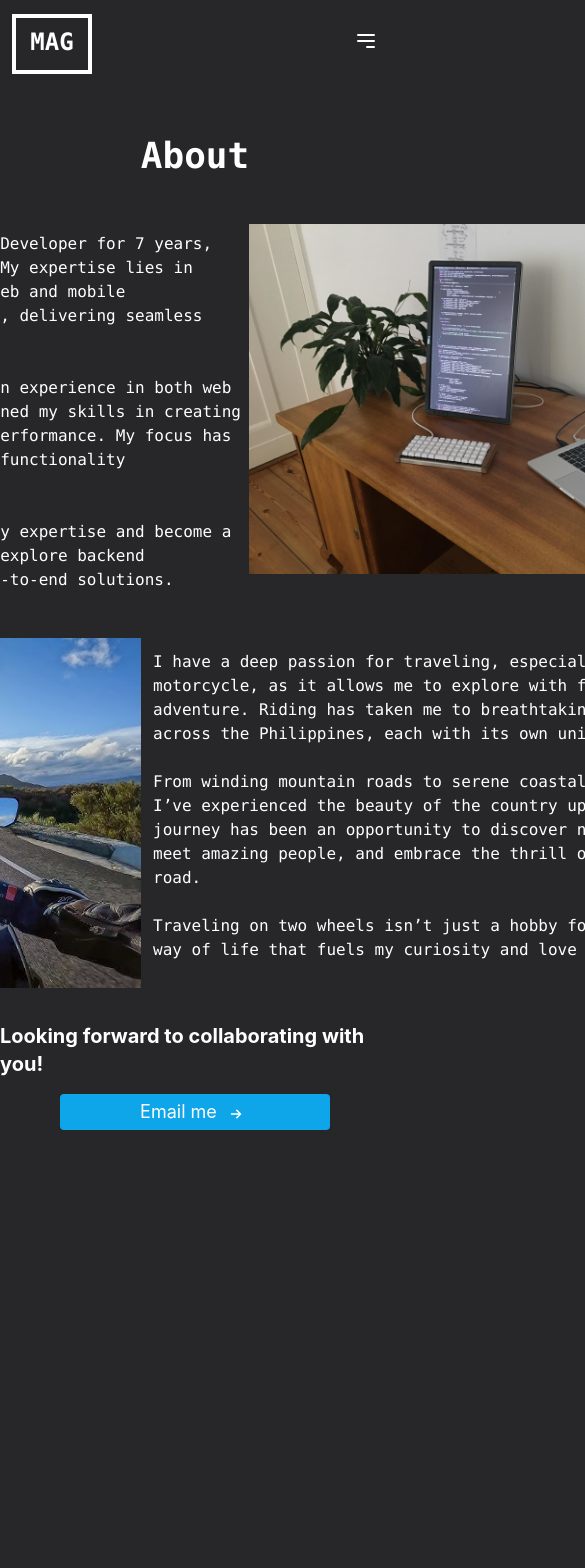
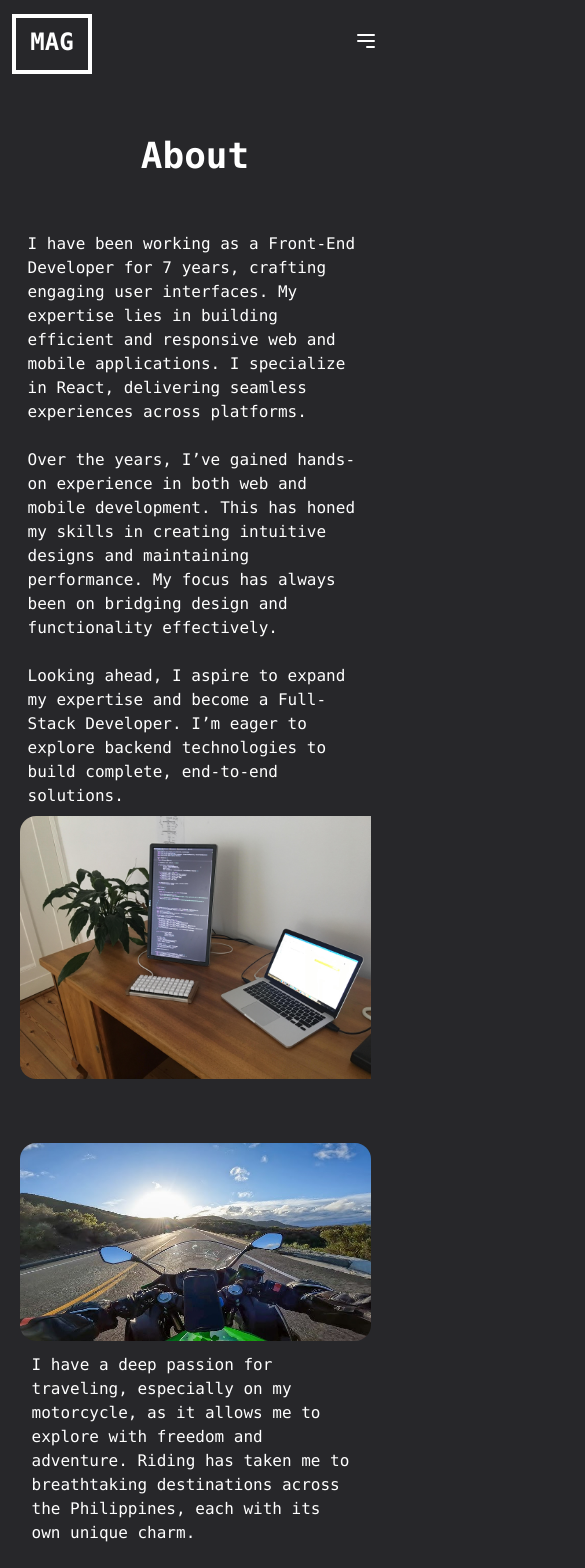
Before and after one commit to blackirit029/adrian-portfolio, a React (Create React App) app: page /about in a window 390 px wide. Shown: the top 1568 px of the page, 585 px wide, since content can reach past the window. Before the commit the page ends 1196 px from the top, so only its background shows below. Built offline with nearby package versions, Linux system fonts and the light colour scheme.

Commit message:
Implement Mobile Responsive for About me and Resume page

```diff
--- a/src/pages/About/index.tsx
+++ b/src/pages/About/index.tsx
@@ -9,22 +9,22 @@ import {
 const About: React.FC = () => {
     const renderRightImgAbout = () => {
         return (
-            <div className="mt-12 h-[350px] w-[1080px] rounded-2xl flex flex-row">
-                <div className="h-[100%] w-[55%] p-2">
+            <div className="mt-12 h-[20%] flex md:w-[70%] md:flex-row sm:w-[90%] sm:flex-col w-[90%] flex-col">
+                <div className="h-[100%] md:w-[55%] sm:w-full w-full p-2">
                 I have been working as a Front-End Developer for 7 years, crafting engaging user interfaces. My expertise lies in building efficient and responsive web and mobile applications. I specialize in React, delivering seamless experiences across platforms.
                 <br/><br/>Over the years, I’ve gained hands-on experience in both web and mobile development. This has honed my skills in creating intuitive designs and maintaining performance. My focus has always been on bridging design and functionality effectively.
                 <br/><br/>Looking ahead, I aspire to expand my expertise and become a Full-Stack Developer. I’m eager to explore backend technologies to build complete, end-to-end solutions.
                 </div>
-                <img src={desktopDisplay} alt="desktopDisplay" className="h-[100%] w-[45%] rounded-r-2xl " />
+                <img src={desktopDisplay} alt="desktopDisplay" className="h-[100%] w-full md:rounded-r-2xl md:rounded-l-none md:w-[45%] sm:w-full sm:rounded-2xl rounded-l-2xl" />
             </div>
         );
     }
 
     const renderLeftImgAbout = () => {
         return (
-            <div className="mt-16 h-[350px] w-[1080px] rounded-2xl flex flex-row">
-                <img src={bikePov} alt="desktopDisplay" className="h-[100%] w-[45%] rounded-l-2xl" />
-                <div className="h-[100%] w-[55%] p-3">
+            <div className="mt-16 h-[20%] flex md:w-[70%] md:flex-row sm:w-[90%] sm:flex-col w-[90%] flex-col">
+                <img src={bikePov} alt="desktopDisplay" className="h-full w-full rounded-2xl md:rounded-l-2xl md:rounded-r-none md:w-[45%] sm:w-full sm:rounded-2xl" />
+                <div className="h-[100%] md:w-[55%] sm:w-full w-full p-3">
                     I have a deep passion for traveling, especially on my motorcycle, as it allows me to explore with freedom and adventure. Riding has taken me to breathtaking destinations across the Philippines, each with its own unique charm.
                     <br/><br/>From winding mountain roads to serene coastal highways, I’ve experienced the beauty of the country up close. Every journey has been an opportunity to discover new cultures, meet amazing people, and embrace the thrill of the open road.
                     <br/><br/>Traveling on two wheels isn’t just a hobby for me—it’s a way of life that fuels my curiosity and love for adventure.
--- a/src/pages/Resume/Contact.tsx
+++ b/src/pages/Resume/Contact.tsx
@@ -55,7 +55,7 @@ const Contact = () => {
 
     const renderContactCard = (data: any, type: string) => {
         return (
-            <button className="bg-zinc-700 w-[300px] h-12 rounded items-center flex pl-4 hover:bg-sky-500"
+            <button className="bg-zinc-700 w-[300px] h-12 rounded items-center flex pl-4 transition duration-150 ease-in-out hover:scale-105"
                 onClick={() => handleOnClickCopyClipboard(type, data.contact)}>
                 <FontAwesomeIcon icon={data.icon} className="w-4 h-4"/>
                 <span className="ml-2 text-sm">{data.contact}</span>
@@ -65,7 +65,7 @@ const Contact = () => {
 
     const renderContactLinkCard = (data: any) => {
         return (
-            <a href={data.link} target="_blank" className="bg-zinc-700 w-[250px] h-12 rounded items-center flex pl-4 hover:bg-sky-500" rel="noreferrer">
+            <a href={data.link} target="_blank" className="bg-zinc-700 w-[300px] h-12 rounded items-center flex pl-4 transition duration-150 ease-in-out hover:scale-105" rel="noreferrer">
                 <FontAwesomeIcon icon={data.icon} className="w-4 h-4 mr-2"/>
                 {data.name}
             </a>
@@ -75,12 +75,12 @@ const Contact = () => {
     return (
         <>
             <div className="text-4xl font-bold">Contact</div>
-            <div className="mt-5 grid gap-4 grid-cols-3 grid-rows-1 ">
+            <div className="mt-5 grid gap-4 lg:grid-cols-3 lg:grid-rows-1 md:grid-rows-2 md:grid-cols-2 sm:grid-cols-1 sm:grid-rows-3">
                 {renderContactCard(contact.email, "email")}
                 {renderContactCard(contact.phone, "phone")}
                 {renderContactCard(contact.location, "location")}
             </div>
-            <div className="mt-5 grid gap-4 grid-cols-2 grid-rows-1">
+            <div className="mt-5 grid gap-4 lg:grid-cols-2 grid-rows-1 md:grid-cols-2 sm:grid-cols-1 sm:grid-rows-2">
                 {renderContactLinkCard(contactLink.github)}
                 {renderContactLinkCard(contactLink.linkedIn)}
             </div>
```
